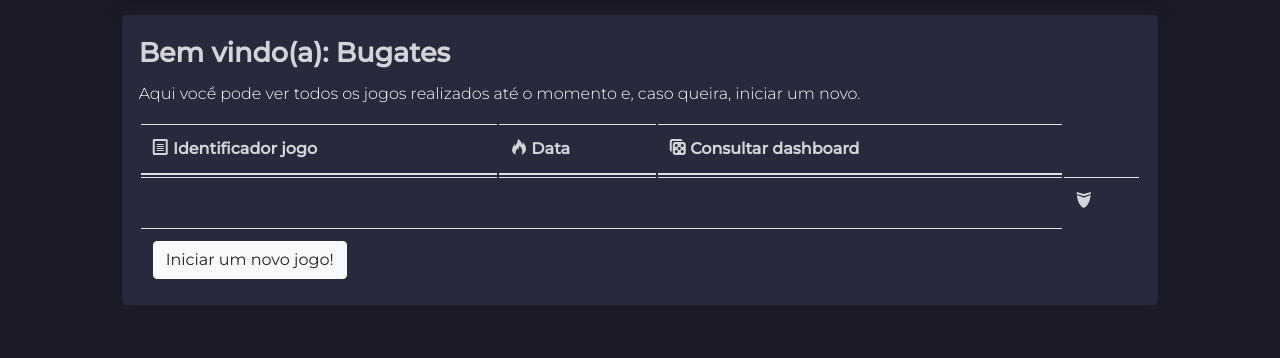
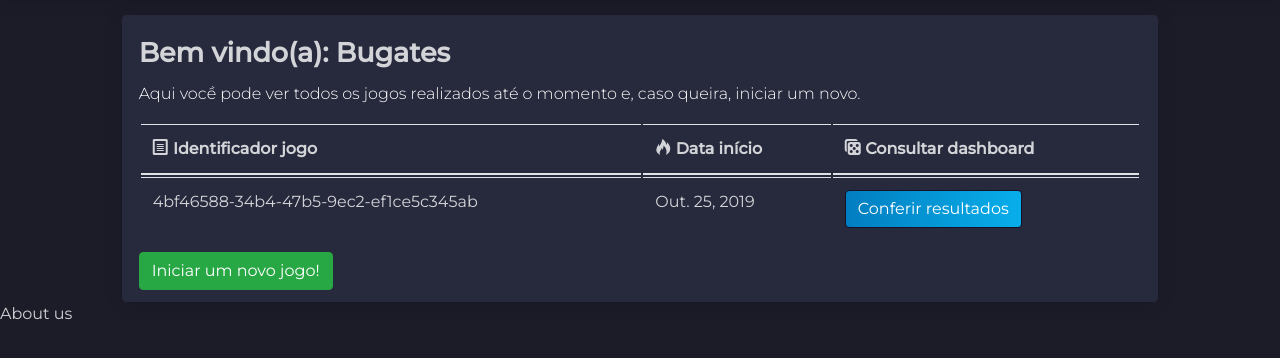
Before and after one commit to andre1003/The-Village-of-Stones, a Django app: page /index_jogo/Bugates in a window 1280 px wide. Shown: the part 62-420 px from the top of the page. Run offline with Django 3.2, Linux system fonts and the light colour scheme; data comes from the database, SQL or seed files in the repository; both versions use the stored data as it was after the commit; some libraries are stand-ins or nearby versions; some web fonts are replaced.

Commit message:
Pré inm]]mplementação rodapé

```diff
--- a/core/core/settings.py
+++ b/core/core/settings.py
@@ -140,3 +140,5 @@ MESSAGE_TAGS = {
     messages.WARNING: 'alert-warning',
     messages.ERROR: 'alert-danger',
 }
+
+LOGIN_URL = '/admin/'
--- a/core/jogo/static/jogo/css/estilo.css
+++ b/core/jogo/static/jogo/css/estilo.css
@@ -105,9 +105,28 @@ div.dash-card-body form{
     padding-right: 15px;
 }
 
+div.dash-card-footer {
+    margin-top: 10px;
+    margin-left: 15px;
+}
+
 
 /* sobre */
 div.dash-card-body p{
     padding-left: 15px;
     padding-right: 15px;
 }
+
+/* Btn's */
+.btn-azul-1 {
+    color: #fff;
+    background-image: linear-gradient(to right, #017EC1, #08AEEA);
+    border-color: #151128;
+    /*transition: all 0.2s ease-in-out;*/
+}
+
+.btn-azul-1:hover {
+    color: #ffffff;
+    background-image: linear-gradient(to right, #08AEEA, #017EC1);
+    border-color: #212121;
+}
--- a/core/jogo/templates/jogo/base.html
+++ b/core/jogo/templates/jogo/base.html
@@ -68,5 +68,12 @@
     {% block body %}
     {% endblock %}
 
+
+    {% block footer %}
+        <section class="rodape">
+            <p>About us</p>
+        </section>
+    {% endblock %}
+
 </body>
 </html>
--- a/core/jogo/templates/jogo/index_jogo.html
+++ b/core/jogo/templates/jogo/index_jogo.html
@@ -18,23 +18,16 @@
                                         <thead>
                                             <tr>
                                                 <th scope="col"><span class="icon-file-text"></span>&nbsp;Identificador jogo</th>
-                                                <th scope="col"><span class="icon-fire"></span>&nbsp;Data</th>
+                                                <th scope="col"><span class="icon-fire"></span>&nbsp;Data início</th>
                                                 <th scope="col"><span class="icon-dice"></span>&nbsp;Consultar dashboard</th>
                                             </tr>
                                         </thead>
                                         <tbody>
                                             {% for j in jogos %}
                                                 <tr>
-                                                    <th scope="row">{{j.numero_rodada}}</th>
-                                                    <td>{{ j.dano_atacante }}</td>
-                                                    <td>{{ j.numero_dado }}</td>
-                                                    <td>
-                                                        {% if j.personagem_atacou %}
-                                                            <span class="icon-eyedropper"></span>
-                                                        {% else %}
-                                                            <span class="icon-shield"></span>
-                                                        {% endif %}
-                                                    </td>
+                                                    <td>{{ j }}</td>
+                                                    <td>{{ j.data_jogo }}</td>
+                                                    <td><a href="{% url 'dashboard' j %}" class="btn btn-azul-1">Conferir resultados</a></td>
                                                 </tr>
                                             {% empty %}
                                                 <tr>
@@ -44,14 +37,11 @@
                                                 </tr>
                                             {% endfor %}
                                         </tbody>
-                                        <tfoot>
-                                            <tr>
-                                                <td colspan="3">
-                                                    <a href="{% url 'novo-jogo' jogador.id %}" class="btn btn-light">Iniciar um novo jogo!</a>
-                                                </td>
-                                            </tr>
-                                        </tfoot>
                                     </table>
+                                </div>
+
+                                <div class="dash-card-footer">
+                                    <a href="{% url 'novo-jogo' jogador.id %}" class="btn btn-success">Iniciar um novo jogo!</a>
                                 </div>
                             </div>
                         </div>
--- a/core/jogo/urls.py
+++ b/core/jogo/urls.py
@@ -19,7 +19,7 @@ urlpatterns = [
     path('autocomplete/', autocomplete),  # Url apenas para requisições em Ajax, para o autocomplete
 
     # dashboard ajax functions
-    path('dashboard/<str:uuid>', dashboard),
+    path('dashboard/<str:uuid>', dashboard, name='dashboard'),
     # Arrumar o nome desta url abaixo p/ uma generica de obtenção de dados
     path('dashboard/vida/', dashboard_vidaJogadorBoss),
     path('get_csv_dashboard/<str:uuid>', get_csv_dashboard),
--- a/core/jogo/views.py
+++ b/core/jogo/views.py
@@ -11,6 +11,9 @@ from django.http import JsonResponse
 
 # Sobre redirects
 # https://realpython.com/django-redirects/#django-redirects-a-super-simple-example
+
+# https://docs.djangoproject.com/en/2.2/topics/auth/default/#the-login-required-decorator
+from django.contrib.auth.decorators import login_required
 
 # https://docs.djangoproject.com/en/2.2/topics/serialization/#serialization-formats-json
 from django.core.serializers import serialize
@@ -260,6 +263,7 @@ def pesquisar_jogo(request):
         return render(request, 'jogo/pesquisar_jogo.html')    # Se não houver pesquisa, permanece na página de busca
 
 
+@login_required
 def get_csv_dashboard(request, uuid):
     """
     --> Esta função gera um arquivo csv de todas as rodadas relacionadas ao jogo identificado pelo seu uuid.
```
Also changed, not shown: core/db.sqlite3.
